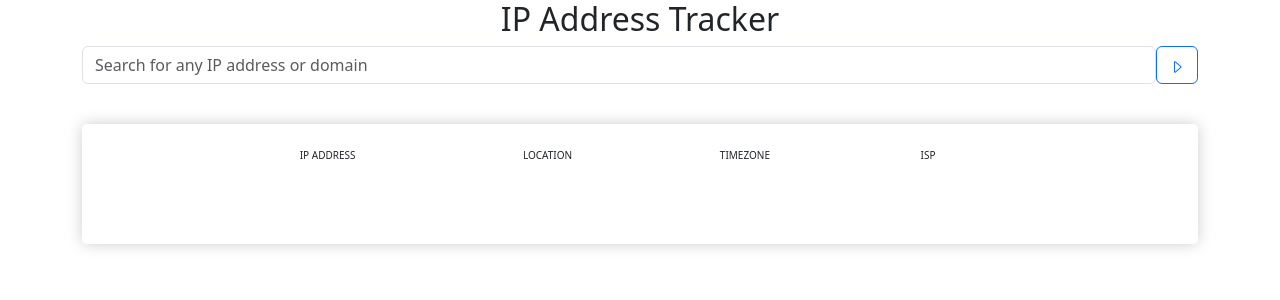
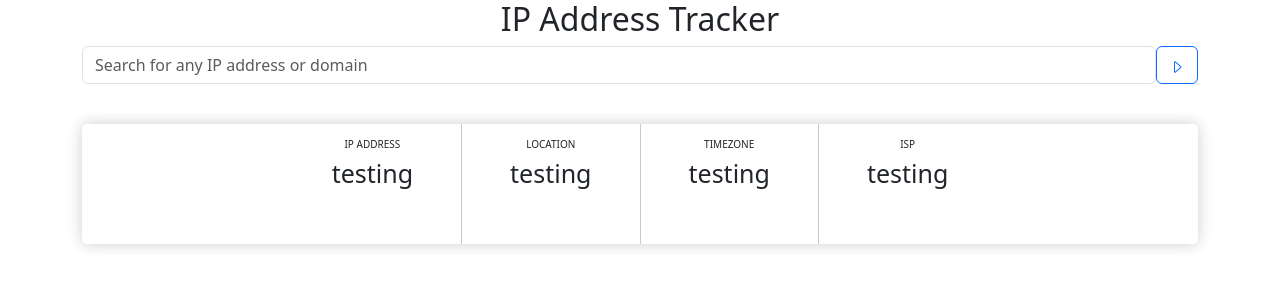
Before and after one commit to mosesnjoroge/ipaddresstrckr, a React (Vite) app: page / in a window 1280 px wide. Shown: the top 300 px of the page. Built offline with nearby package versions, Linux system fonts and the light colour scheme.

Commit message:
using bootstrap stack temp

```diff
--- a/src/components/InfoBox.jsx
+++ b/src/components/InfoBox.jsx
@@ -2,40 +2,40 @@
 export default function InfoBox() {
   return(
     <div className="container">
-      <div className="card-category">
+      <div className="card-category hstack gap-5">
         <div className="location-box">
           <h6>
             IP ADDRESS
           </h6>
           <h3>
-
+            testing
           </h3>
         </div>
-        <hr className="box-solid-divider"/>
+        <div className="vr"/>
         <div className="ip-address-box">
           <h6>
             LOCATION
           </h6>
           <h3>
-
+            testing
           </h3>
         </div>
-        <hr className="box-solid-divider"/>
+        <div className="vr"/>
         <div className="timezone-box">
           <h6>
             TIMEZONE
           </h6>
           <h3>
-
+            testing
           </h3>
         </div>
-        <hr className="box-solid-divider"/>
+        <div className="vr"/>
         <div className="isp-box">
           <h6>
             ISP
           </h6>
           <h3>
-
+            testing
           </h3>
         </div>
       </div>
--- a/src/components/css/cards.css
+++ b/src/components/css/cards.css
@@ -13,18 +13,21 @@
   border-radius: 5px;
   box-shadow: 0 0 15px rgba(0,0,0,0.2);
 }
-.card-category h6{
+.card-category h6,h3{
   font-size: 10px;
-  display: grid;
-  grid-template-columns: 1fr 1fr 1fr 1fr;
-  /* grid-gap: 2px; */
-  /* line-height: 0%; */
+  /* display: flex;
+  flex-direction: row; */
   margin-top: -35px;
 }
+.card-category h3{
+  margin-top:0px !important;
+  font-size: 25px!important;
+  margin-top: 5px!important;
+}
 /* Solid border */
-/* hr.solid {
-  border-top: 3px solid #0e0d0d;
-} */
+hr.solid {
+  border-top: 2px solid #0e0d0d;
+}
 
  /* Smallest device */
 @media (min-width: 100px) and (max-width: 575px) {
```
